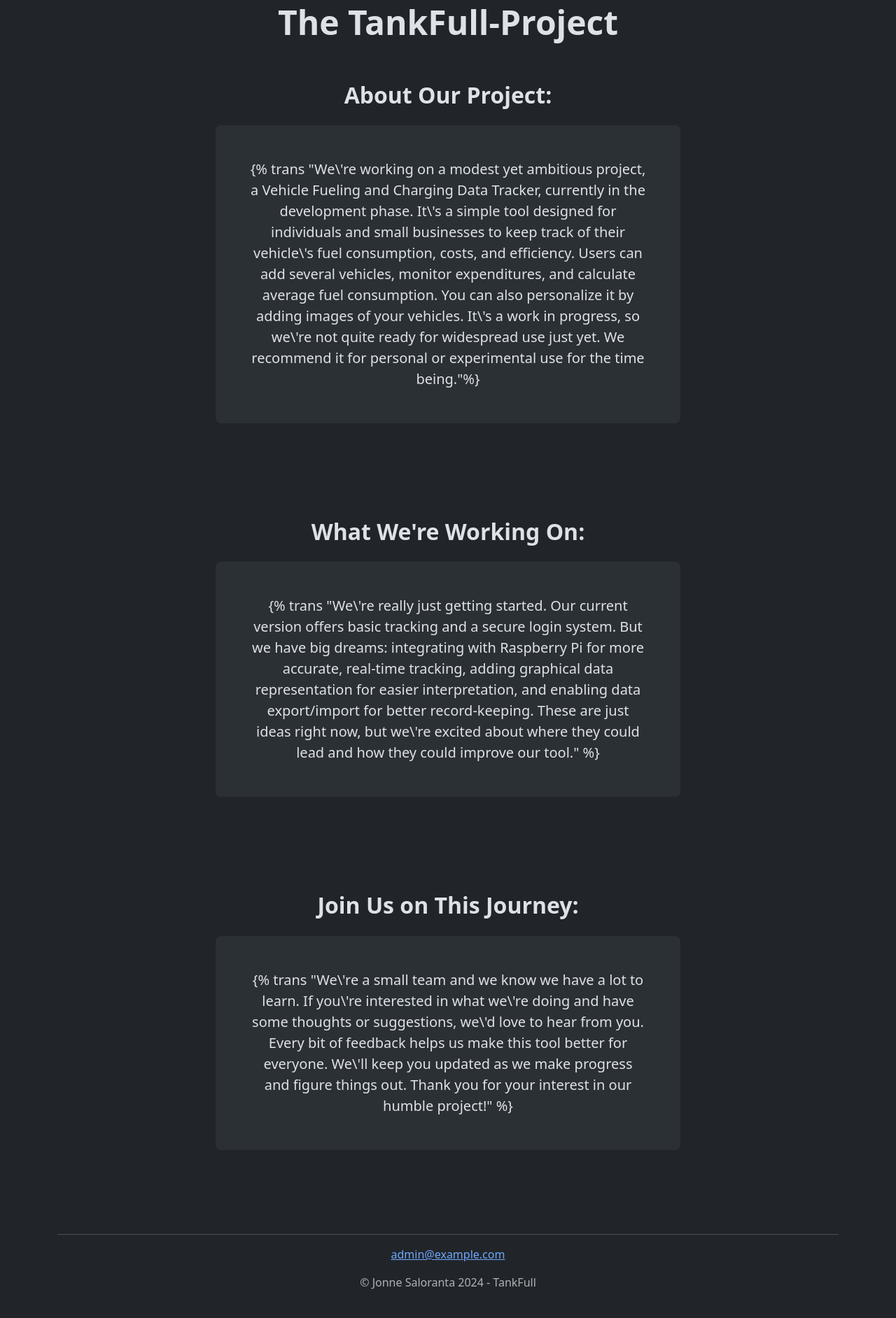
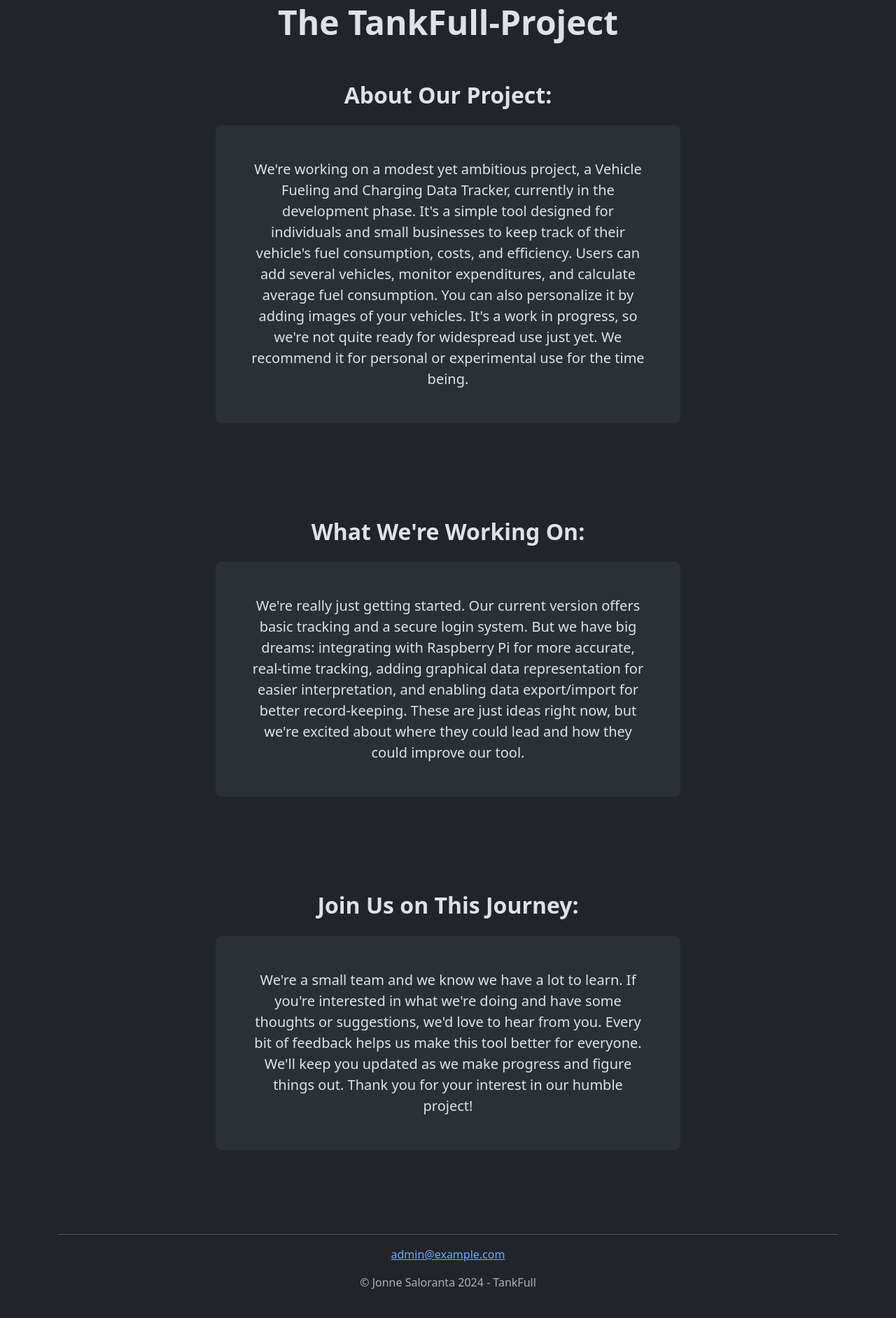
Before and after one commit to JonneSaloranta/TankFull, a Django app: page / in a window 1280 px wide. Shown: the part 148-2032 px from the top of the page at 70% size. Run offline with Django 4.2, Linux system fonts and the light colour scheme.

Commit message:
Update index.html with revised project description

```diff
--- a/refuel/templates/index.html
+++ b/refuel/templates/index.html
@@ -21,39 +21,37 @@
 <div class="container text-center">
     <div class="p-5 mb-4">
         <div class="container-fluid">
-            <h1 class="display-5 fw-bold text-center pb-5">{% trans "The TankFull-Project" %}</h1>
-            <h2 class="fw-bold text-center pb-3">{% trans "About Our Project:" %}</h2>
+            <h1 class="display-5 fw-bold text-center pb-5">The TankFull-Project</h1>
+            <h2 class="fw-bold text-center pb-3">About Our Project:</h2>
             <div class="d-flex justify-content-center align-items-center">
-                <p class="col-lg-8 bg-body-tertiary rounded-3 p-5 fs-5 text-center">{% trans "We\'re working on a modest yet ambitious project, a Vehicle Fueling and Charging Data Tracker, currently in the development phase. It\'s a simple tool
-                    designed for individuals and small
-                    businesses
-                    to keep track of their vehicle\'s fuel
-                    consumption, costs, and efficiency. Users can add several vehicles, monitor expenditures, and calculate average fuel consumption. You can also personalize it by adding images of your vehicles. It\'s a work in progress,
-                    so
-                    we\'re not quite
-                    ready for widespread use just yet. We recommend it for personal or experimental use for the time being."%}</p>
+                <p class="col-lg-8 bg-body-tertiary rounded-3 p-5 fs-5 text-center">
+                    We're working on a modest yet ambitious project, a Vehicle Fueling and Charging Data Tracker, currently in the development phase. It's a simple tool designed for individuals and small businesses to keep track of their
+                    vehicle's fuel
+                    consumption, costs, and efficiency. Users can add several vehicles, monitor expenditures, and calculate average fuel consumption. You can also personalize it by adding images of your vehicles. It's a work in progress, so
+                    we're not quite ready for widespread use just yet. We recommend it for personal or experimental use for the time being.
+                </p>
             </div>
         </div>
     </div>
     <div class="p-5 mb-4">
         <div class="container-fluid">
-            <h2 class="fw-bold text-center pb-3">{% trans "What We're Working On:" %}</h2>
+            <h2 class="fw-bold text-center pb-3">What We're Working On:</h2>
             <div class="d-flex justify-content-center align-items-center">
-                <p class="col-lg-8 bg-body-tertiary rounded-3 p-5 fs-5 text-center">{% trans "We\'re really just getting started. Our current version offers basic tracking and a secure login system. But we have big dreams: integrating with Raspberry
+                <p class="col-lg-8 bg-body-tertiary rounded-3 p-5 fs-5 text-center">We're really just getting started. Our current version offers basic tracking and a secure login system. But we have big dreams: integrating with Raspberry
                     Pi for
                     more accurate, real-time
                     tracking, adding graphical data representation for
-                    easier interpretation, and enabling data export/import for better record-keeping. These are just ideas right now, but we\'re excited about where they could lead and how they could improve our tool." %}</p>
+                    easier interpretation, and enabling data export/import for better record-keeping. These are just ideas right now, but we're excited about where they could lead and how they could improve our tool.</p>
             </div>
         </div>
     </div>
     <div class="p-5 mb-4">
         <div class="container-fluid">
-            <h2 class="fw-bold text-center pb-3">{% trans "Join Us on This Journey:" %}</h2>
+            <h2 class="fw-bold text-center pb-3">Join Us on This Journey:</h2>
             <div class="d-flex justify-content-center align-items-center">
-                <p class="col-lg-8 bg-body-tertiary rounded-3 p-5 fs-5 text-center">{% trans "We\'re a small team and we know we have a lot to learn. If you\'re interested in what we\'re doing and have some thoughts or suggestions, we\'d
+                <p class="col-lg-8 bg-body-tertiary rounded-3 p-5 fs-5 text-center">We're a small team and we know we have a lot to learn. If you're interested in what we're doing and have some thoughts or suggestions, we'd
                     love to hear
-                    from you. Every bit of feedback helps us make this tool better for everyone. We\'ll keep you updated as we make progress and figure things out. Thank you for your interest in our humble project!" %}</p>
+                    from you. Every bit of feedback helps us make this tool better for everyone. We'll keep you updated as we make progress and figure things out. Thank you for your interest in our humble project!</p>
             </div>
         </div>
     </div>
```
